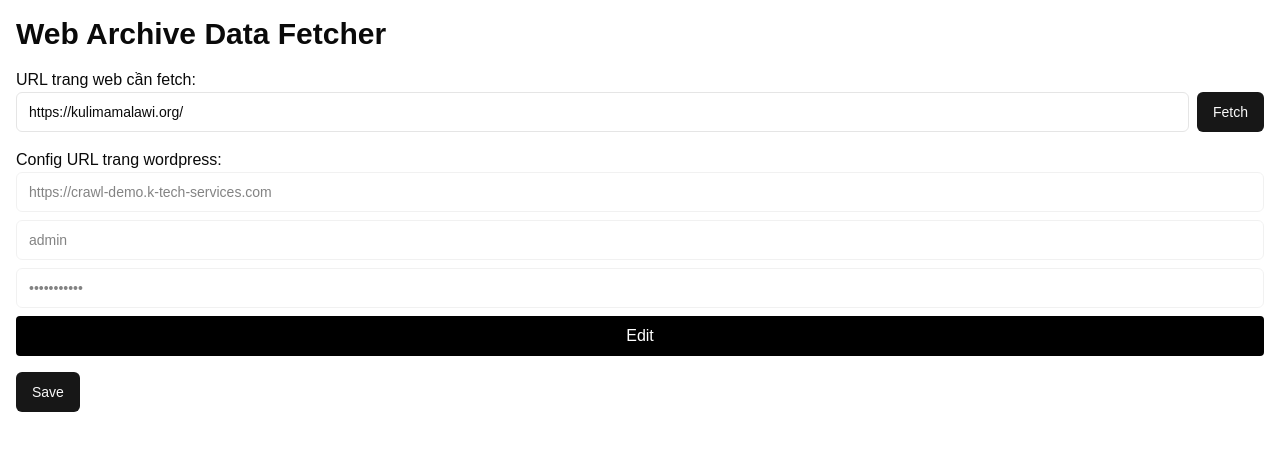
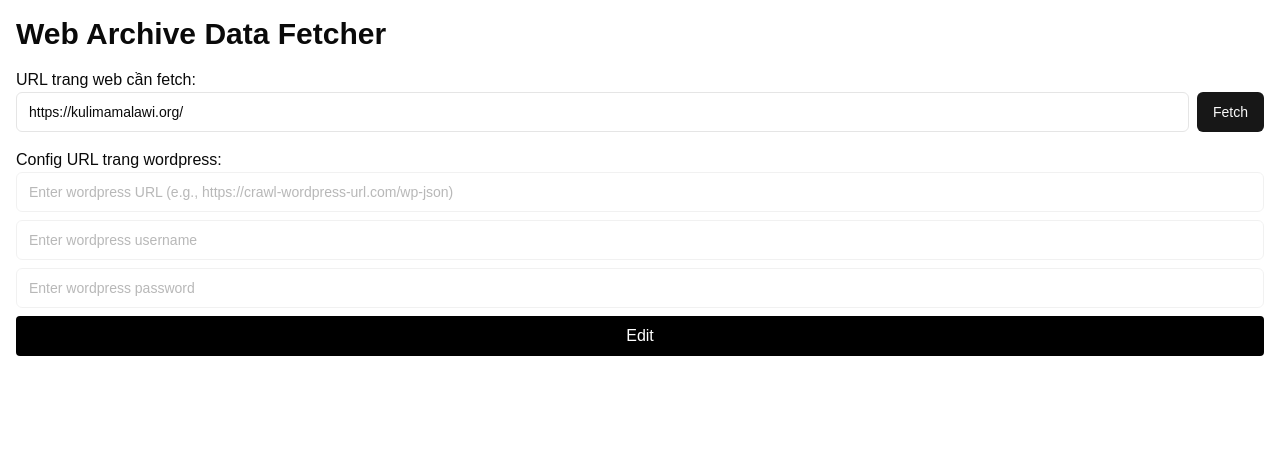
Before and after one commit to mjm-ktech/clone_web, a Next.js app: page / in a window 1280 px wide. Shown: the top 450 px of the page. Built offline with nearby package versions, Linux system fonts and the light colour scheme.

Commit message:
remove redundance code

```diff
--- a/src/app/page.tsx
+++ b/src/app/page.tsx
@@ -40,7 +40,7 @@ export default function Home() {
       console.log(data);
       setWebArchiveData({
         rawData: data,
-        groupedData: await groupDataByYear(data),
+        groupedData: groupDataByYear(data),
       });
     } catch (err) {
       console.error("Error fetching Web Archive data:", err);
@@ -149,9 +149,6 @@ export default function Home() {
         </Button>
       </form>
 
-      <Button type="submit" onClick={() => console.log(wpdata)}>
-        Save
-      </Button>
       {error && <p className="text-red-500 mb-4">{error}</p>}
       {webArchiveData && (
         <WebArchiveTable
--- a/src/store/wp.ts
+++ b/src/store/wp.ts
@@ -8,9 +8,9 @@ type WpStore = {
 };
 
 export const useWpStore = create<WpStore>((set) => ({
-  wpUrl: "https://crawl-demo.k-tech-services.com",
-  username: "admin",
-  password: "@ktech@1903",
+  wpUrl: "",
+  username: "",
+  password: "",
   updateWpInfo: (wpUrl: string, username: string, password: string) =>
     set(() => ({
       wpUrl: wpUrl,
```
